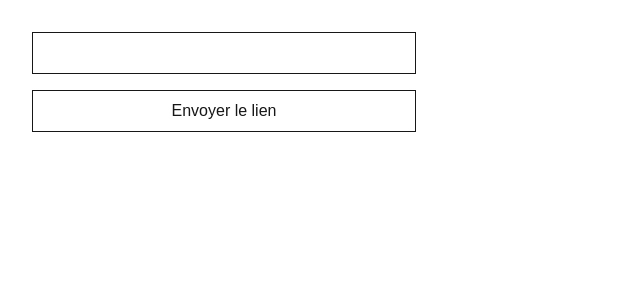
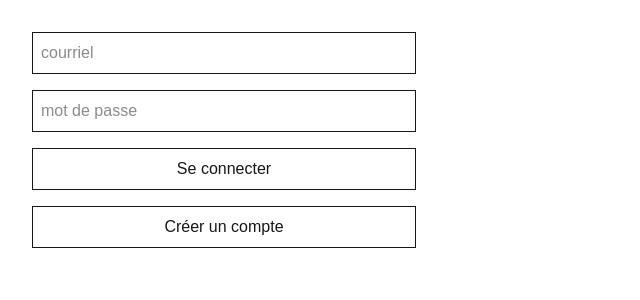
Before and after one commit to belhachmicharaf-tech/mon-projet, a Next.js app: page /login in a window 1280 px wide. Shown: the top 300 px of the page, without its empty margins (0-640 px from the left). Built offline with nearby package versions, Linux system fonts and the light colour scheme; no server answers.

Commit message:
crud items avec RLS

```diff
--- a/app/login/page.tsx
+++ b/app/login/page.tsx
@@ -1,35 +1,46 @@
 "use client";
 
 import { useState } from "react";
+import { useRouter } from "next/navigation";
 import { createClient } from "@/utils/supabase/client";
 
 export default function Login() {
   const [email, setEmail] = useState("");
-  const [envoye, setEnvoye] = useState(false);
+  const [password, setPassword] = useState("");
+  const [erreur, setErreur] = useState("");
+  const router = useRouter();
+  const supabase = createClient();
 
-  async function handleLogin() {
-    const supabase = createClient();
-    const { error } = await supabase.auth.signInWithOtp({
-      email,
-      options: { emailRedirectTo: `${location.origin}/auth/confirm` },
-    });
-    if (error) alert(error.message);
-    else setEnvoye(true);
+  async function connexion() {
+    const { error } = await supabase.auth.signInWithPassword({ email, password });
+    if (error) setErreur(error.message);
+    else router.push("/app");
   }
 
-  if (envoye) return <p className="p-8">Regarde tes courriels.</p>;
+  async function inscription() {
+    const { error } = await supabase.auth.signUp({ email, password });
+    if (error) setErreur(error.message);
+    else router.push("/app");
+  }
 
   return (
     <div className="p-8 flex flex-col gap-4 max-w-md">
       <input
         className="border p-2"
-        type="email"
+        placeholder="courriel"
         value={email}
         onChange={(e) => setEmail(e.target.value)}
       />
-      <button className="border p-2" onClick={handleLogin}>
-        Envoyer le lien
-      </button>
+      <input
+        className="border p-2"
+        type="password"
+        placeholder="mot de passe"
+        value={password}
+        onChange={(e) => setPassword(e.target.value)}
+      />
+      <button className="border p-2" onClick={connexion}>Se connecter</button>
+      <button className="border p-2" onClick={inscription}>Créer un compte</button>
+      {erreur && <p className="text-red-600">{erreur}</p>}
     </div>
   );
 }
```
